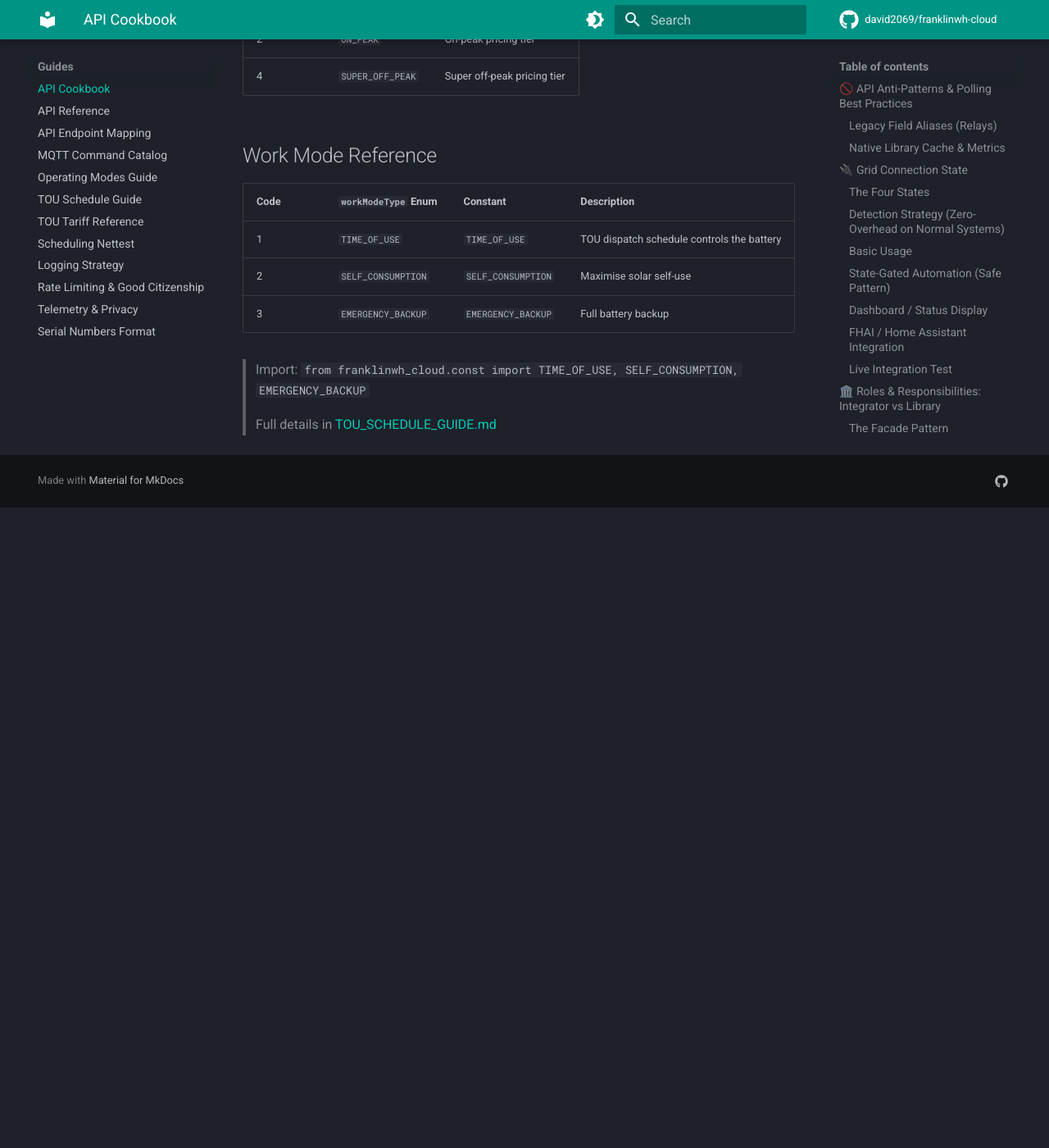
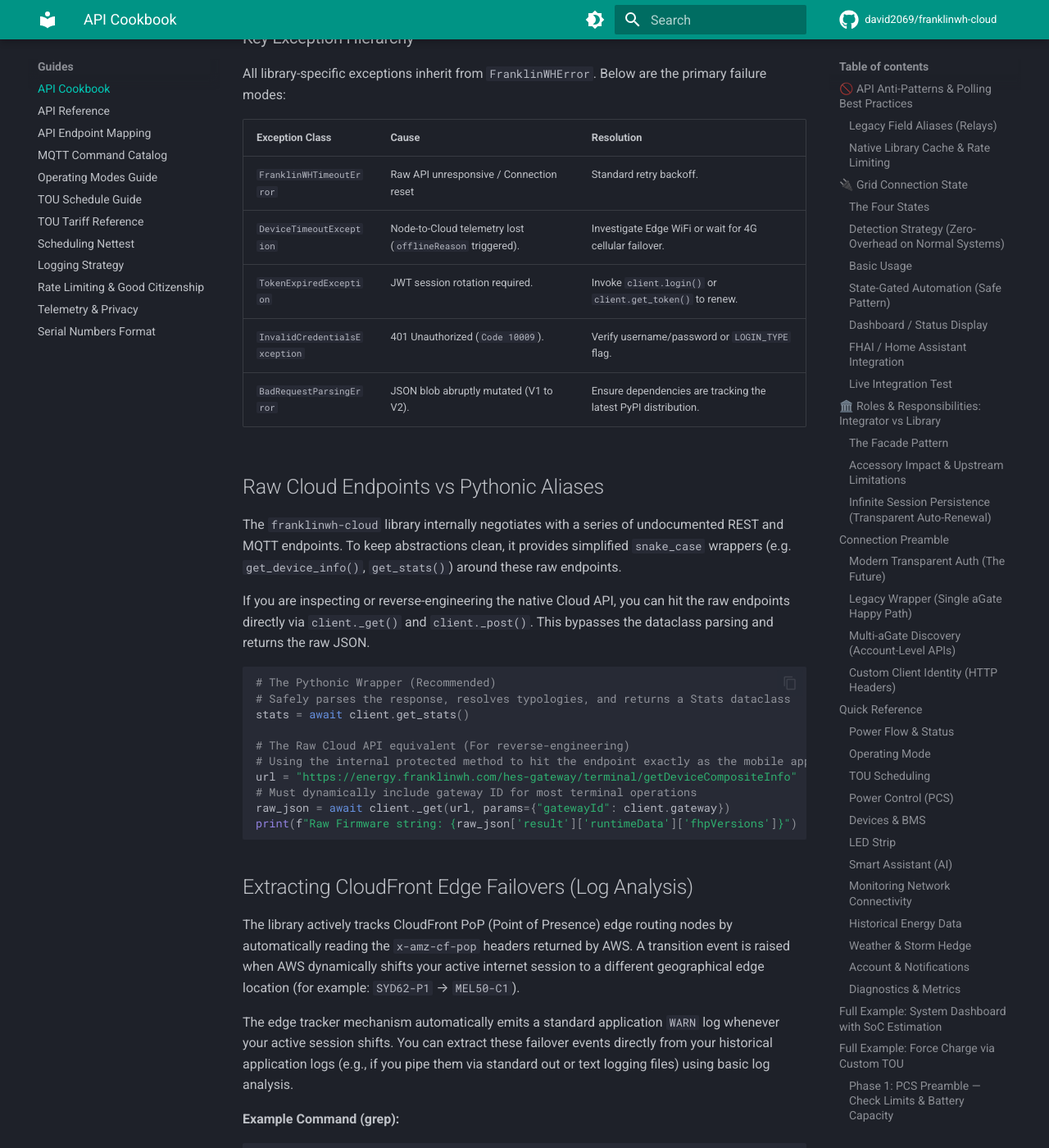
Before and after one commit to david2069/franklinwh-cloud, an MkDocs documentation site: the page built from docs/API_COOKBOOK.md, in a window 1280 px wide and 1400 px high, scrolled down 29662 px. Shown: the whole window at 82% size. Built offline with MkDocs 1.6.1 and Material for MkDocs 9.7.7, drawn with Linux system fonts in a browser that asks for light colours; comment, search, counter and statistics services are not loaded; before the commit the page ends 30281 px from its top, so only the background shows below that; some of the changed text lies outside the part shown.

````diff
--- a/docs/API_COOKBOOK.md
+++ b/docs/API_COOKBOOK.md
@@ -36,9 +36,43 @@
 * `solarRelayStat` == `main_sw[2]`
 **Recommendation:** Always consume the curated `client.get_stats()` → `Stats.current` object, which evaluates and normalizes these aliases automatically beneath the hood without making excessive API calls.
 
-### Native Library Cache & Metrics
-The `franklinwh-cloud` library ships with a built-in `ClientMetrics` tracker (via `client.metrics`) and a `StaleDataCache` to actively combat excessive polling.
-If your integrator tool (like an Admin Console) shows thousands of hits to static endpoints over just a few hours, it means your architecture is circumventing the internal cache boundaries! Always check `client.metrics.snapshot()` to audit your background thread discipline.
+### Native Library Cache & Rate Limiting
+
+The `franklinwh-cloud` library ships with built-in mechanisms to actively combat excessive polling and protect the fragile aGate MQTT boundaries. If your integrator tool (like an Admin Console) shows thousands of hits to static endpoints over just a few hours, your architecture is circumventing the internal cache boundaries!
+
+**1. The Method TTL Cache (Proactive)**
+You can instruct the client to cache expensive, slow-changing static endpoints (like Smart Circuits or BMS data) natively for a fixed TTL. If you call `get_smart_circuits_info()` 10 times in a minute, only 1 actual API request will be sent to the cloud.
+
+```python
+from franklinwh_cloud import FranklinWHCloud
+from franklinwh_cloud.cache import DEFAULT_CACHE
+
+# Initialize with library-recommended TTL mapping
+client = FranklinWHCloud("YOUR_EMAIL", "YOUR_PASSWORD", cache=DEFAULT_CACHE)
+
+# Or override specific TTLs (seconds)
+custom_cache = {
+    **DEFAULT_CACHE,
+    "get_bms_info": 120,    # Cache battery cell voltages for 2 mins
+    "get_device_info": 600, # Cache hardware serials for 10 mins
+}
+client = FranklinWHCloud("YOUR_EMAIL", "YOUR_PASSWORD", cache=custom_cache)
+```
+*(Any method that modifies state, e.g. `set_smart_switch_state`, automatically invalidates its relevant cache slot.)*
+
+**2. Stale Data Degradation (Reactive)**
+If the upstream FranklinWH Cloud encounters an outage or severely limits your account, you can enable `tolerate_stale_data`. The client will safely serve the last-known-good telemetry rather than throwing hard `TimeoutExceptions`.
+
+```python
+client = FranklinWHCloud(
+    email="YOUR_EMAIL",
+    password="YOUR_PASSWORD",
+    tolerate_stale_data=True,
+    stale_cache_ttl=300 # Data is considered "stale but usable" for 5 minutes
+)
+```
+
+Always check `client.metrics.snapshot()` to audit your background thread discipline.
 
 ---
 
@@ -1333,6 +1367,49 @@
 | `TokenExpiredException` | JWT session rotation required. | Invoke `client.login()` or `client.get_token()` to renew. |
 | `InvalidCredentialsException` | 401 Unauthorized (`Code 10009`). | Verify username/password or `LOGIN_TYPE` flag. |
 | `BadRequestParsingError` | JSON blob abruptly mutated (V1 to V2). | Ensure dependencies are tracking the latest PyPI distribution. |
+
+## Raw Cloud Endpoints vs Pythonic Aliases
+
+The `franklinwh-cloud` library internally negotiates with a series of undocumented REST and MQTT endpoints. To keep abstractions clean, it provides simplified `snake_case` wrappers (e.g. `get_device_info()`, `get_stats()`) around these raw endpoints.
+
+If you are inspecting or reverse-engineering the native Cloud API, you can hit the raw endpoints directly via `client._get()` and `client._post()`. This bypasses the dataclass parsing and returns the raw JSON.
+
+```python
+# The Pythonic Wrapper (Recommended)
+# Safely parses the response, resolves typologies, and returns a Stats dataclass
+stats = await client.get_stats()
+
+# The Raw Cloud API equivalent (For reverse-engineering)
+# Using the internal protected method to hit the endpoint exactly as the mobile app does.
+url = "https://energy.franklinwh.com/hes-gateway/terminal/getDeviceCompositeInfo"
+# Must dynamically include gateway ID for most terminal operations
+raw_json = await client._get(url, params={"gatewayId": client.gateway})
+print(f"Raw Firmware string: {raw_json['result']['runtimeData']['fhpVersions']}")
+```
+
+## Extracting CloudFront Edge Failovers (Log Analysis)
+
+The library actively tracks CloudFront PoP (Point of Presence) edge routing nodes by automatically reading the `x-amz-cf-pop` headers returned by AWS. A transition event is raised when AWS dynamically shifts your active internet session to a different geographical edge location (for example: `SYD62-P1` → `MEL50-C1`).
+
+The edge tracker mechanism automatically emits a standard application `WARN` log whenever your active session shifts. You can extract these failover events directly from your historical application logs (e.g., if you pipe them via standard out or text logging files) using basic log analysis.
+
+**Example Command (grep):**
+```bash
+# Search historical logs for edge failover warnings
+grep "CloudFront edge transition" app.log
+
+# Expected Terminal Output:
+# [WARN] ☁️ CloudFront edge transition: SYD62-P1 → MEL50-C1
+# [WARN] ☁️ CloudFront edge transition: MEL50-C1 → SYD62-P1
+```
+
+If you wish to view your active routing map natively inside your Python code via Edge Tracker API logic, you can generate a snapshot:
+```python
+edge_data = client.get_metrics()['edge'] # or via client.get_edge_tracker().snapshot() if exposed
+if getattr(client, "get_metrics", None):
+    # Depending on client abstraction layer
+    pass
+```
 ## Wave Type (Pricing Tier) Reference
 
 | Code | `WaveType` Enum | Description |
````
